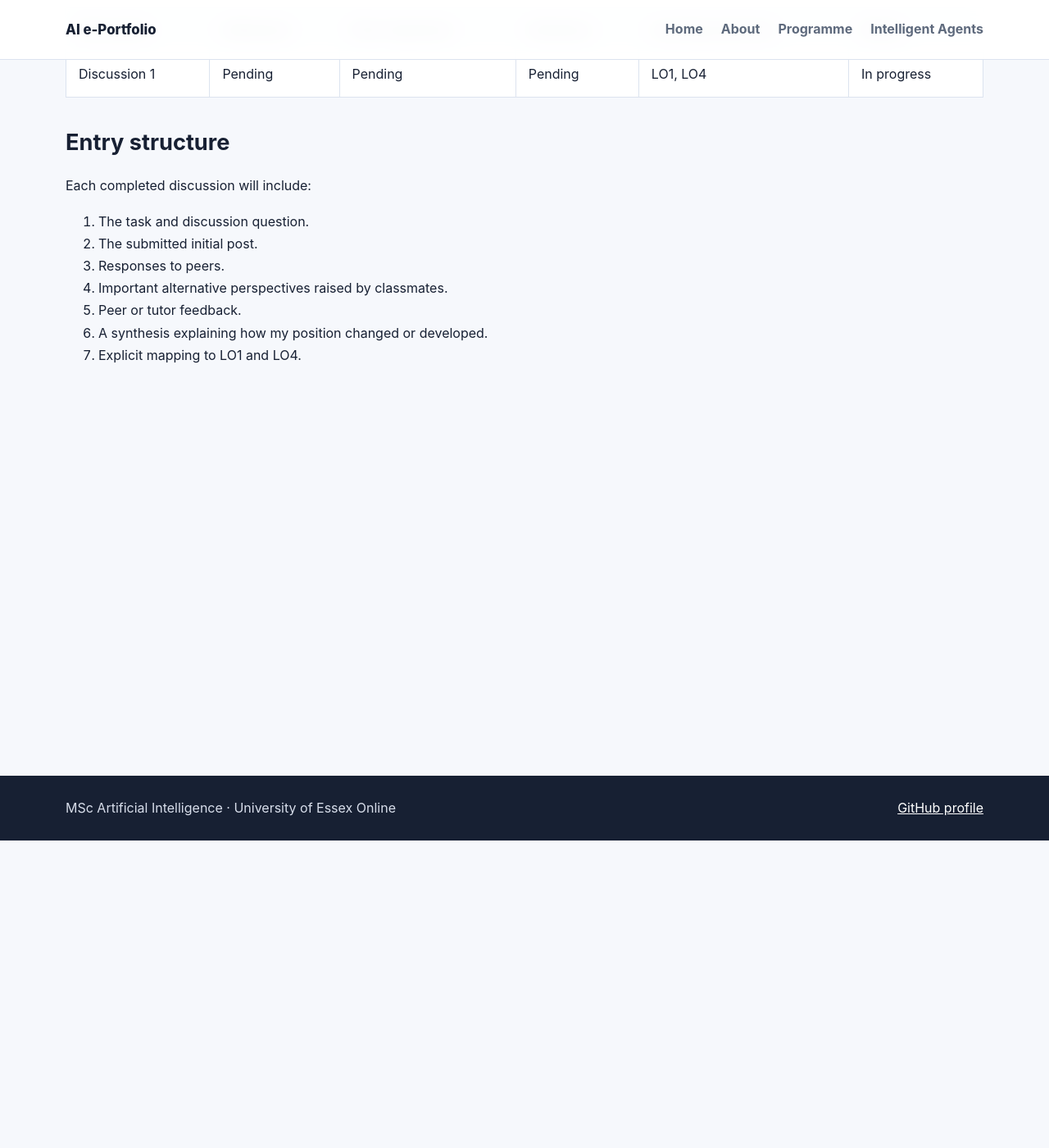
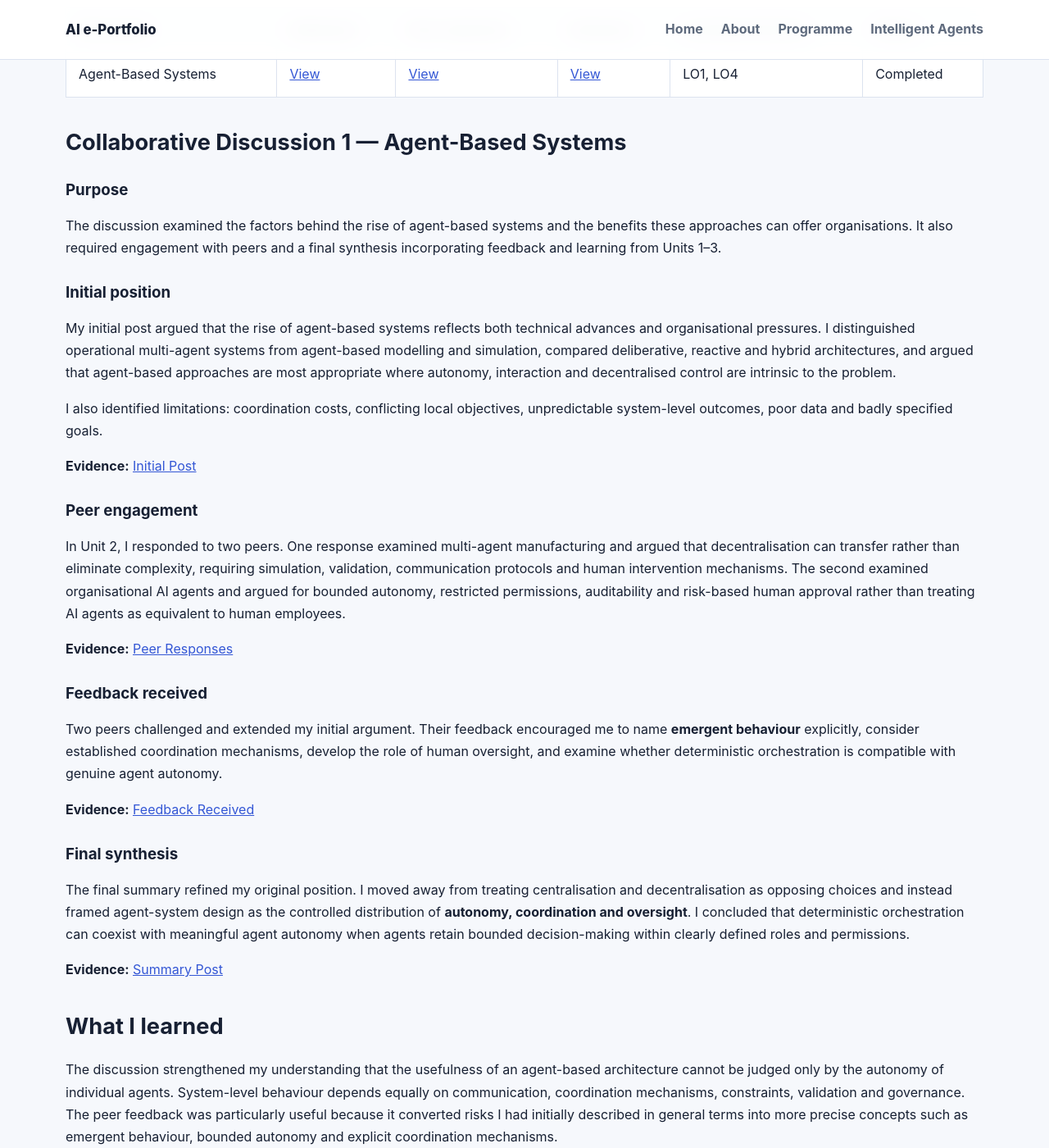
Before and after one commit to Monogios1996/Monogios1996.github.io, a Jekyll site: the page built from modules/intelligent-agents/collaborative-discussions.md, in a window 1280 px wide and 1400 px high, scrolled down 377 px. Shown: the whole window at 82% size. Built offline with Jekyll 4.4.1, drawn with Linux system fonts in a browser that asks for light colours; some of the changed text lies outside the part shown.

Commit message:
Complete Collaborative Discussion 1 portfolio page

```diff
--- a/modules/intelligent-agents/collaborative-discussions.md
+++ b/modules/intelligent-agents/collaborative-discussions.md
@@ -5,22 +5,54 @@ permalink: /modules/intelligent-agents/collaborative-discussions/
 
 # Collaborative Discussion Forum Summaries
 
-This section will contain the completed initial posts, peer responses, feedback and a critical synthesis of each discussion. It is currently a prepared framework, not evidence of work that has not yet occurred.
+This section records the three-week collaborative discussion activities completed during the module, including the original contribution, responses to peers, feedback received and the final synthesis.
 
 ## Discussion record
 
 | Discussion | Initial post | Peer responses | Summary | Learning outcomes | Status |
 |---|---|---|---|---|---|
-| Discussion 1 | Pending | Pending | Pending | LO1, LO4 | In progress |
+| Agent-Based Systems | [View]({{ '/modules/intelligent-agents/evidence/discussions/unit-01-agent-based-systems-initial-post/' | relative_url }}) | [View]({{ '/modules/intelligent-agents/evidence/discussions/unit-02-peer-responses/' | relative_url }}) | [View]({{ '/modules/intelligent-agents/evidence/discussions/unit-03-summary-post/' | relative_url }}) | LO1, LO4 | Completed |
 
-## Entry structure
+## Collaborative Discussion 1 — Agent-Based Systems
 
-Each completed discussion will include:
+### Purpose
 
-1. The task and discussion question.
-2. The submitted initial post.
-3. Responses to peers.
-4. Important alternative perspectives raised by classmates.
-5. Peer or tutor feedback.
-6. A synthesis explaining how my position changed or developed.
-7. Explicit mapping to LO1 and LO4.
+The discussion examined the factors behind the rise of agent-based systems and the benefits these approaches can offer organisations. It also required engagement with peers and a final synthesis incorporating feedback and learning from Units 1–3.
+
+### Initial position
+
+My initial post argued that the rise of agent-based systems reflects both technical advances and organisational pressures. I distinguished operational multi-agent systems from agent-based modelling and simulation, compared deliberative, reactive and hybrid architectures, and argued that agent-based approaches are most appropriate where autonomy, interaction and decentralised control are intrinsic to the problem.
+
+I also identified limitations: coordination costs, conflicting local objectives, unpredictable system-level outcomes, poor data and badly specified goals.
+
+**Evidence:** [Initial Post]({{ '/modules/intelligent-agents/evidence/discussions/unit-01-agent-based-systems-initial-post/' | relative_url }})
+
+### Peer engagement
+
+In Unit 2, I responded to two peers. One response examined multi-agent manufacturing and argued that decentralisation can transfer rather than eliminate complexity, requiring simulation, validation, communication protocols and human intervention mechanisms. The second examined organisational AI agents and argued for bounded autonomy, restricted permissions, auditability and risk-based human approval rather than treating AI agents as equivalent to human employees.
+
+**Evidence:** [Peer Responses]({{ '/modules/intelligent-agents/evidence/discussions/unit-02-peer-responses/' | relative_url }})
+
+### Feedback received
+
+Two peers challenged and extended my initial argument. Their feedback encouraged me to name **emergent behaviour** explicitly, consider established coordination mechanisms, develop the role of human oversight, and examine whether deterministic orchestration is compatible with genuine agent autonomy.
+
+**Evidence:** [Feedback Received]({{ '/modules/intelligent-agents/evidence/discussions/unit-02-feedback-received/' | relative_url }})
+
+### Final synthesis
+
+The final summary refined my original position. I moved away from treating centralisation and decentralisation as opposing choices and instead framed agent-system design as the controlled distribution of **autonomy, coordination and oversight**. I concluded that deterministic orchestration can coexist with meaningful agent autonomy when agents retain bounded decision-making within clearly defined roles and permissions.
+
+**Evidence:** [Summary Post]({{ '/modules/intelligent-agents/evidence/discussions/unit-03-summary-post/' | relative_url }})
+
+## What I learned
+
+The discussion strengthened my understanding that the usefulness of an agent-based architecture cannot be judged only by the autonomy of individual agents. System-level behaviour depends equally on communication, coordination mechanisms, constraints, validation and governance. The peer feedback was particularly useful because it converted risks I had initially described in general terms into more precise concepts such as emergent behaviour, bounded autonomy and explicit coordination mechanisms.
+
+## Learning-outcome mapping
+
+**LO1 — Identify and critically analyse agent-based systems, differentiating between architectures and approaches.**
+Demonstrated through the comparison of operational multi-agent systems and agent-based modelling, the analysis of deliberative, reactive and hybrid architectures, and the later consideration of orchestration and bounded autonomy.
+
+**LO4 — Develop the skills required to operate effectively in a virtual professional team environment.**
+Supported through structured academic engagement with peers, constructive critique of alternative arguments, incorporation of feedback and revision of my own position in response to the discussion.
```
